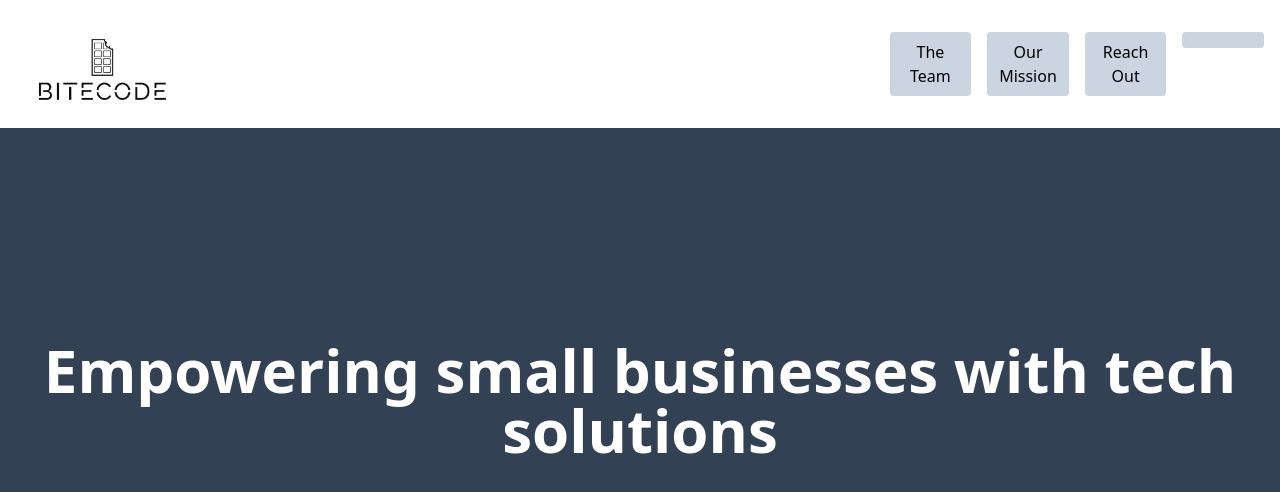
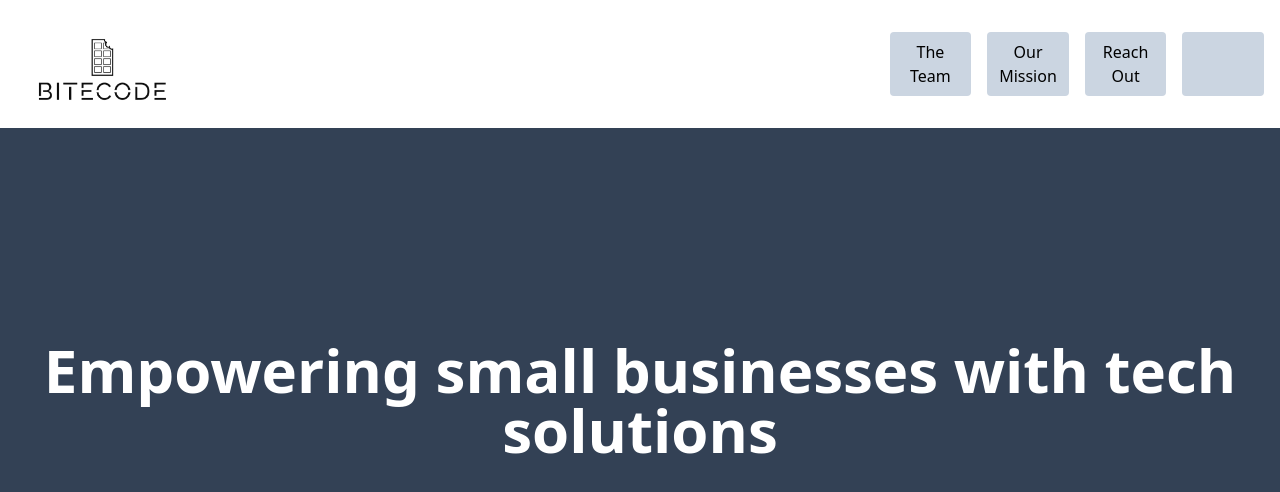
Before and after one commit to VincentShao32/bitecode-frontend, a React (Create React App) app: page / in a window 1280 px wide. Shown: the top 492 px of the page. Built offline with nearby package versions, Linux system fonts and the light colour scheme.

Commit message:
Uniform Buttons
made the buttons uniform

```diff
--- a/src/components/navbar/NavbarTab.js
+++ b/src/components/navbar/NavbarTab.js
@@ -3,7 +3,7 @@ import { Link } from "react-router-dom";
 const NavbarTab = ({ text, path }) => {
   return (
     <Link
-      className="text-center bg-slate-300 h-max p-2 rounded w-[25%]"
+      className="text-center place-content-center bg-slate-300 h-vh p-2 rounded w-[25%]"
       to={path}
     >
       {text}
```
